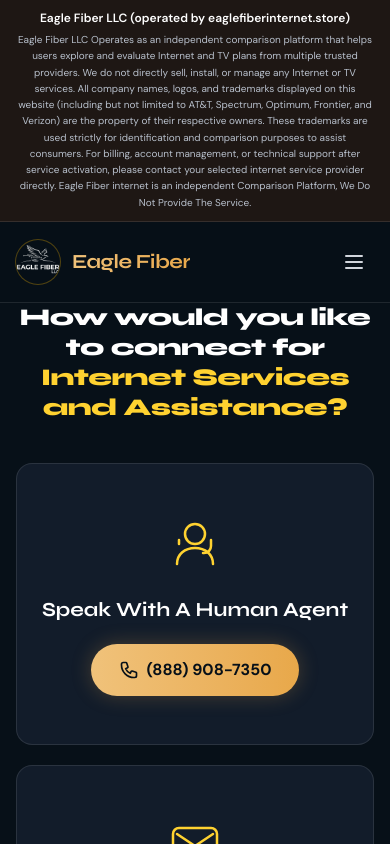
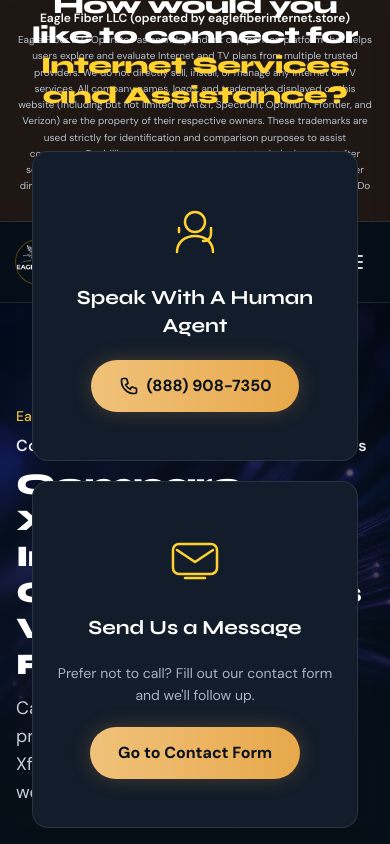
Before and after one commit to ajazsadat/eaglefiberinternet.store, a Next.js app: page /xfinity-plans in a window 390 px wide. Shown: the top 844 px of the page. Built offline with nearby package versions, Linux system fonts and the light colour scheme.

Commit message:
Add mobile Live Agent popup-card to Xfinity page

```diff
--- a/src/app/xfinity-plans/page.js
+++ b/src/app/xfinity-plans/page.js
@@ -11,9 +11,13 @@
 export default function XfinityPage() {
   return (
     <>
-      {/* Mobile-only Live Agent banner (from Live Agent page). Visible on mobile, hidden on md+. */}
-      <div className="block md:hidden">
-        <ConnectOptions />
+      {/* Mobile-only Live Agent banner shown as a popup-like card (not fullscreen). Hidden on md+. */}
+      <div className="md:hidden">
+        <div className="fixed inset-x-4 bottom-4 z-50">
+          <div className="mx-auto max-w-xl rounded-xl overflow-hidden shadow-xl">
+            <ConnectOptions />
+          </div>
+        </div>
       </div>
 
       <ProviderPage
```
